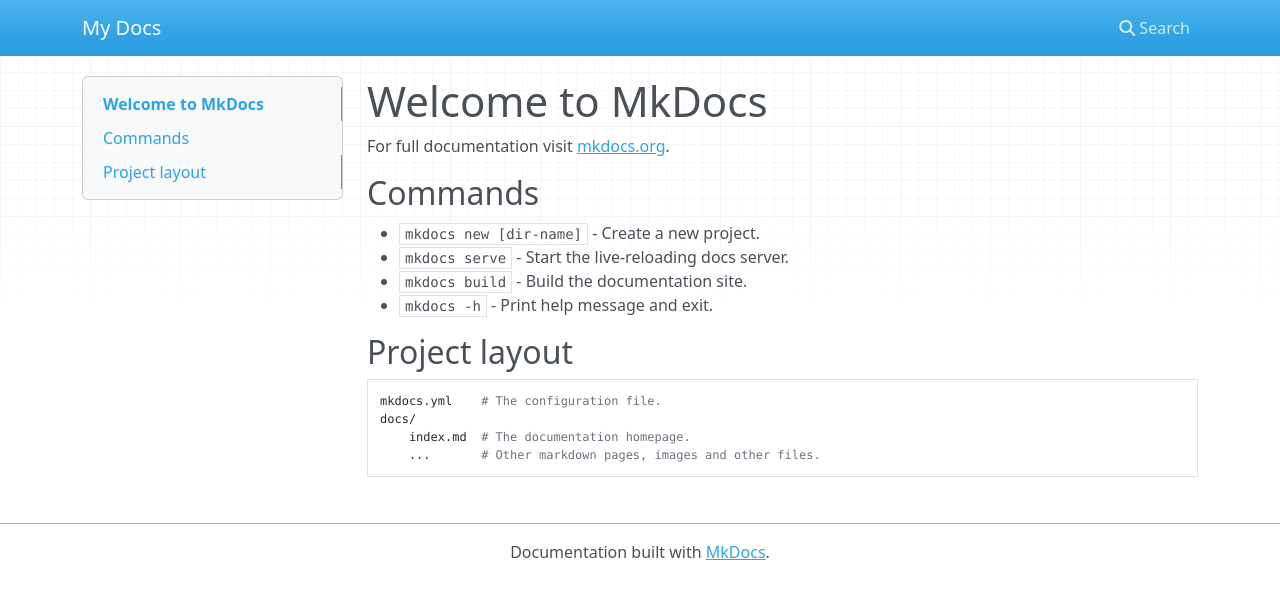
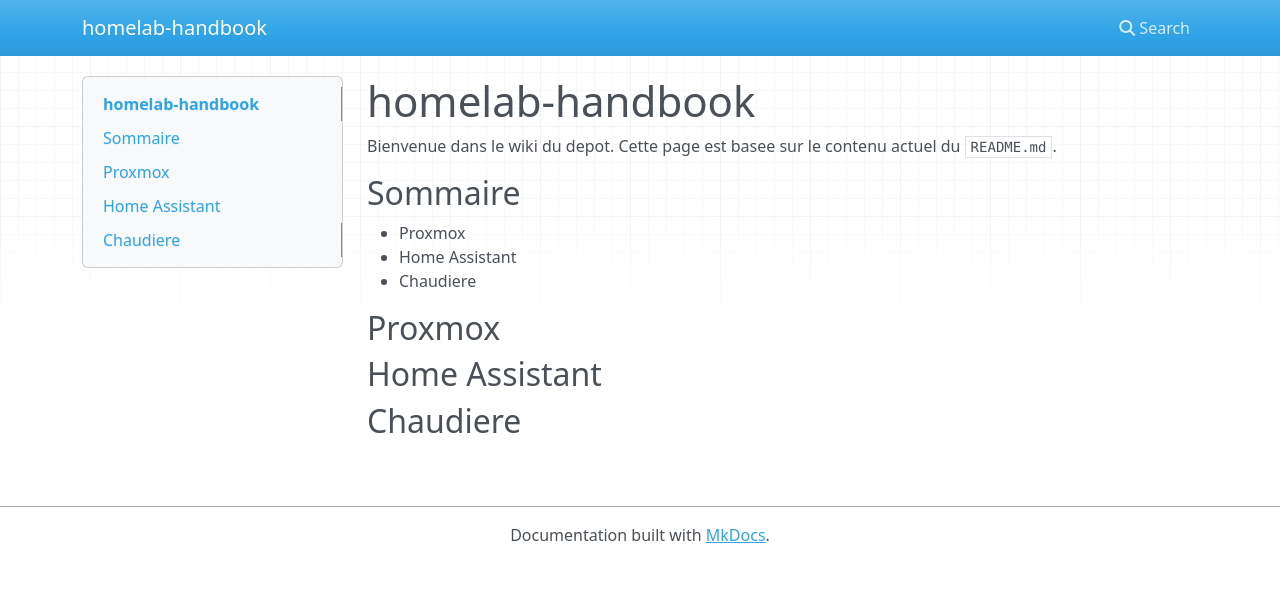
Before and after one commit to ghis94/homelab-handbook, an MkDocs documentation site: the page built from docs/index.md, in a window 1280 px wide. Shown: the top 599 px of the page. Built offline with MkDocs 1.6.1, drawn with Linux system fonts in a browser that asks for light colours; nearby versions of some CDN libraries.

Commit message:
docs: init wiki index and nav

```diff
--- a/docs/index.md
+++ b/docs/index.md
@@ -1,17 +1,15 @@
-# Welcome to MkDocs
+# homelab-handbook
 
-For full documentation visit [mkdocs.org](https://www.mkdocs.org).
+Bienvenue dans le wiki du depot. Cette page est basee sur le contenu actuel du `README.md`.
 
-## Commands
+## Sommaire
 
-* `mkdocs new [dir-name]` - Create a new project.
-* `mkdocs serve` - Start the live-reloading docs server.
-* `mkdocs build` - Build the documentation site.
-* `mkdocs -h` - Print help message and exit.
+- Proxmox
+- Home Assistant
+- Chaudiere
 
-## Project layout
+## Proxmox
 
-    mkdocs.yml    # The configuration file.
-    docs/
-        index.md  # The documentation homepage.
-        ...       # Other markdown pages, images and other files.
+## Home Assistant
+
+## Chaudiere
--- a/mkdocs.yml
+++ b/mkdocs.yml
@@ -1 +1,3 @@
-site_name: My Docs
+site_name: homelab-handbook
+nav:
+  - Accueil: index.md
```
